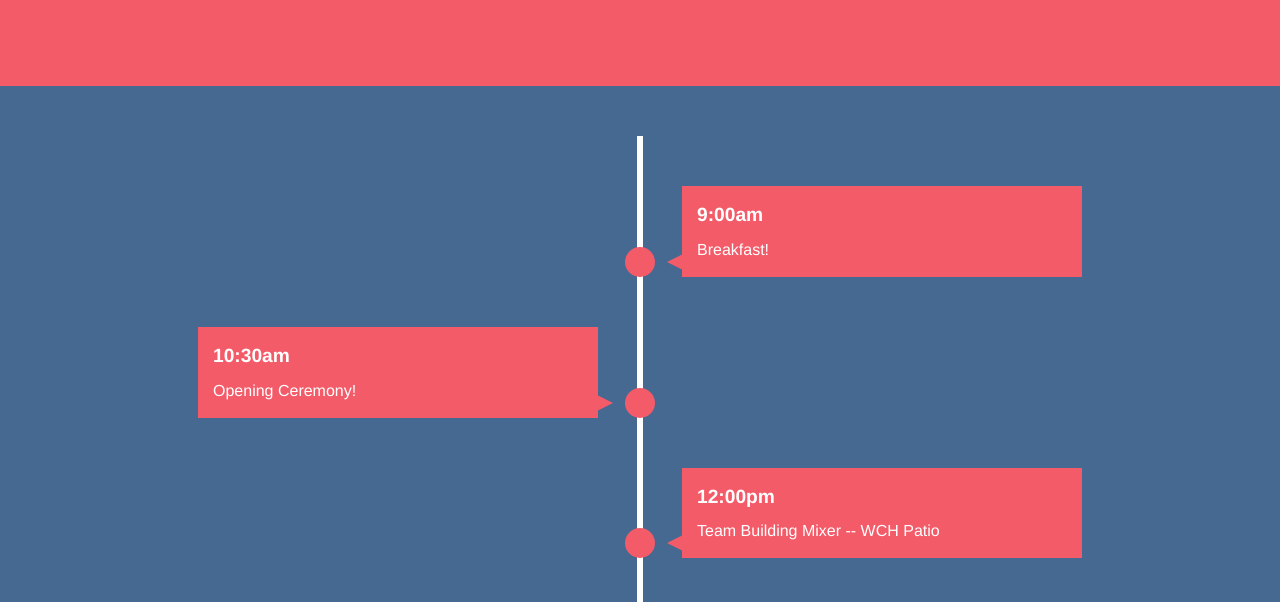
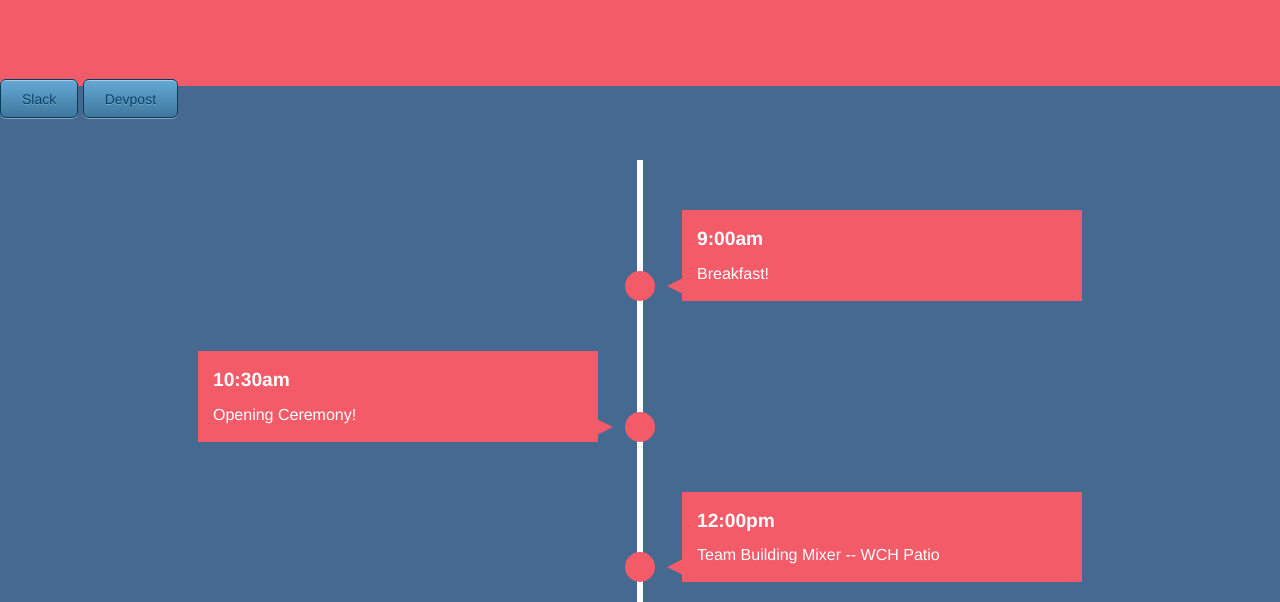
Before and after one commit to vishshukla/CitrusHack-2018-Static-Website, a plain HTML site: page index.html in a window 1280 px wide. Shown: the part 198-800 px from the top of the page. Drawn offline with Linux system fonts and the light colour scheme.

Commit message:
added unstyled buttons

```diff
--- a/index.css
+++ b/index.css
@@ -167,3 +167,52 @@ time {
     border-color: transparent #F45B69 transparent transparent;
   }
 }
+
+
+.button {
+  border: 1px solid #0a3c59;
+  background: #3e779d;
+  background: -webkit-gradient(linear, left top, left bottom, from(#65a9d7), to(#3e779d));
+  background: -webkit-linear-gradient(top, #65a9d7, #3e779d);
+  background: -moz-linear-gradient(top, #65a9d7, #3e779d);
+  background: -ms-linear-gradient(top, #65a9d7, #3e779d);
+  background: -o-linear-gradient(top, #65a9d7, #3e779d);
+  background-image: -ms-linear-gradient(top, #65a9d7 0%, #3e779d 100%);
+  padding: 10.5px 21px;
+  -webkit-border-radius: 6px;
+  -moz-border-radius: 6px;
+  border-radius: 6px;
+  -webkit-box-shadow: rgba(255,255,255,0.4) 0 1px 0, inset rgba(255,255,255,0.4) 0 1px 0;
+  -moz-box-shadow: rgba(255,255,255,0.4) 0 1px 0, inset rgba(255,255,255,0.4) 0 1px 0;
+  box-shadow: rgba(255,255,255,0.4) 0 1px 0, inset rgba(255,255,255,0.4) 0 1px 0;
+  text-shadow: #7ea4bd 0 1px 0;
+  color: #06426c;
+  font-size: 14px;
+  font-family: helvetica, serif;
+  text-decoration: none;
+  vertical-align: middle;
+  }
+.button:hover {
+  border: 1px solid #0a3c59;
+  text-shadow: #1e4158 0 1px 0;
+  background: #3e779d;
+  background: -webkit-gradient(linear, left top, left bottom, from(#65a9d7), to(#3e779d));
+  background: -webkit-linear-gradient(top, #65a9d7, #3e779d);
+  background: -moz-linear-gradient(top, #65a9d7, #3e779d);
+  background: -ms-linear-gradient(top, #65a9d7, #3e779d);
+  background: -o-linear-gradient(top, #65a9d7, #3e779d);
+  background-image: -ms-linear-gradient(top, #65a9d7 0%, #3e779d 100%);
+  color: #fff;
+  }
+.button:active {
+  text-shadow: #1e4158 0 1px 0;
+  border: 1px solid #0a3c59;
+  background: #65a9d7;
+  background: -webkit-gradient(linear, left top, left bottom, from(#3e779d), to(#3e779d));
+  background: -webkit-linear-gradient(top, #3e779d, #65a9d7);
+  background: -moz-linear-gradient(top, #3e779d, #65a9d7);
+  background: -ms-linear-gradient(top, #3e779d, #65a9d7);
+  background: -o-linear-gradient(top, #3e779d, #65a9d7);
+  background-image: -ms-linear-gradient(top, #3e779d 0%, #65a9d7 100%);
+  color: #fff;
+}
--- a/index.html
+++ b/index.html
@@ -15,6 +15,8 @@
       <h1>Citrus Hack 2018 </h1>
     </div>
   </section>
+  <a href='#' class='button'>Slack</a>
+  <a href='#' class='button'>Devpost</a>
 
   <section class="timeline">
     <ul>
```
